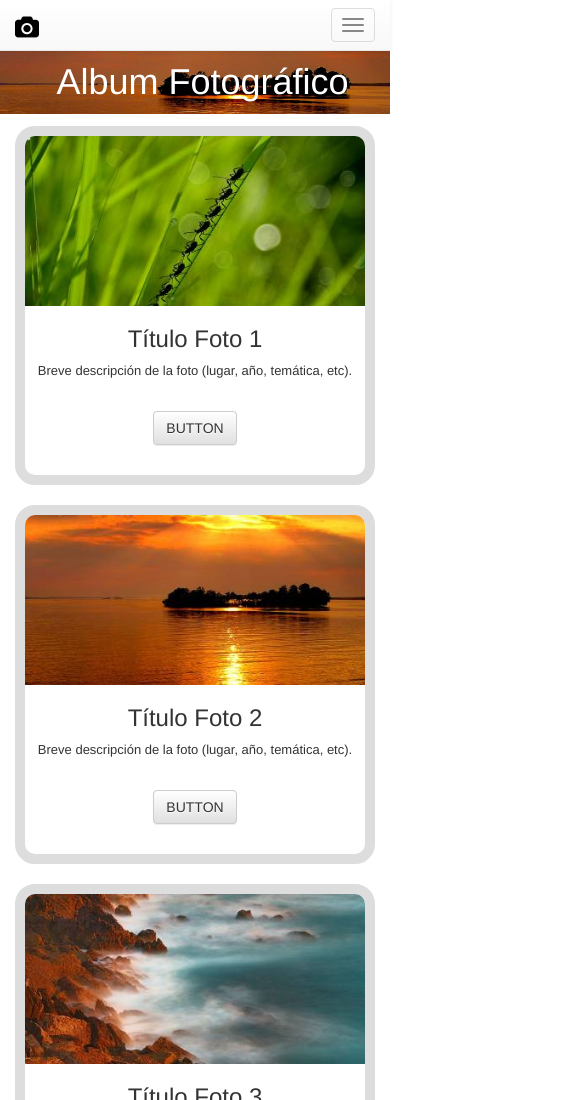
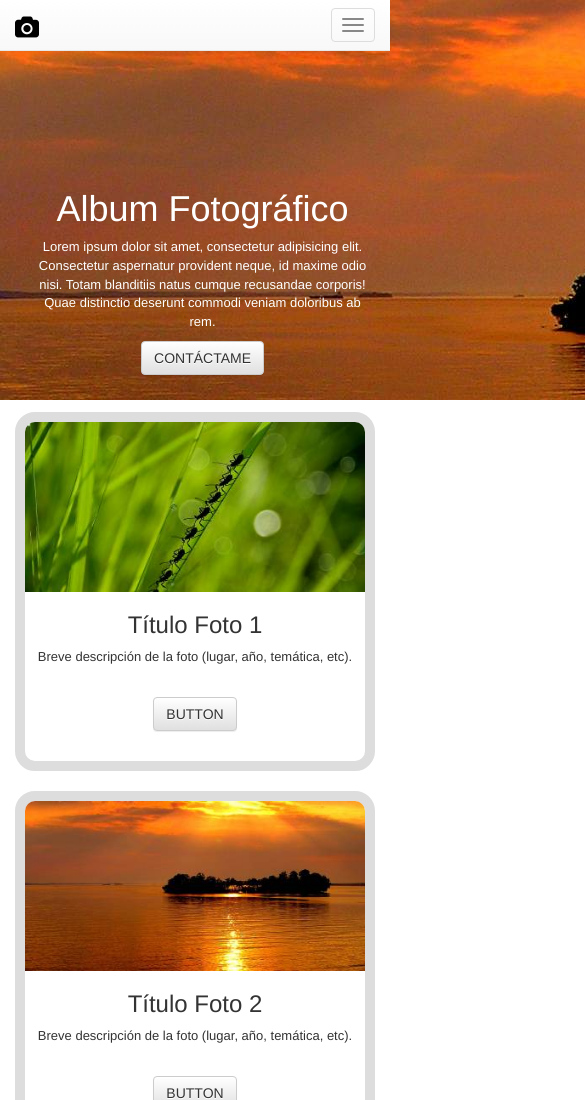
Before and after one commit to cindyfarias/Desafio007, a plain HTML site: page index.html in a window 390 px wide. Shown: the top 1100 px of the page, 585 px wide, since content can reach past the window. Drawn offline with nearby package versions, Linux system fonts and the light colour scheme.

Commit message:
Corrección de tamaño de banner responsive

```diff
--- a/assets/css/style.css
+++ b/assets/css/style.css
@@ -17,6 +17,7 @@ footer{
 .fotos{
 	margin-top: 3%
 }
+
 
 .photo{
     display: block;
@@ -57,7 +58,7 @@ footer{
 @media (max-width: 768px){
 
 .infobanner {
-    top: 5%;
+    top: 20%;
 }
 
 }
--- a/index.html
+++ b/index.html
@@ -45,8 +45,8 @@
 </nav>
 
 
-<div>
-	<img src="assets/images/bg2.jpg" alt="" class="img-responsive">
+<div class="img-responsive">
+	<img src="assets/images/bg2.jpg" alt="Banner">
 </div>
 
 
```
